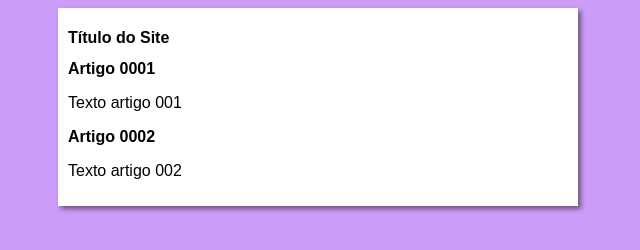
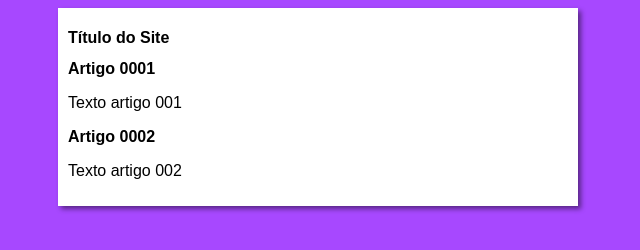
Before and after one commit to RayzaAnchayhua/projeto-site, a plain HTML site: page index.html in a window 1280 px wide. Shown: the whole page, without its empty margins (322-962 px from the left). Drawn offline with Linux system fonts and the light colour scheme.

Commit message:
Mano que confusão danada pt4

```diff
--- a/estilos/stylesheet.css
+++ b/estilos/stylesheet.css
@@ -4,7 +4,7 @@
 }
 
 body{
-    background-color:rgb(204, 157, 248)
+    background-color:rgb(167, 72, 255)
 }
 
 main{
```
Also changed, not shown: index.html (+1 -1 lines).
